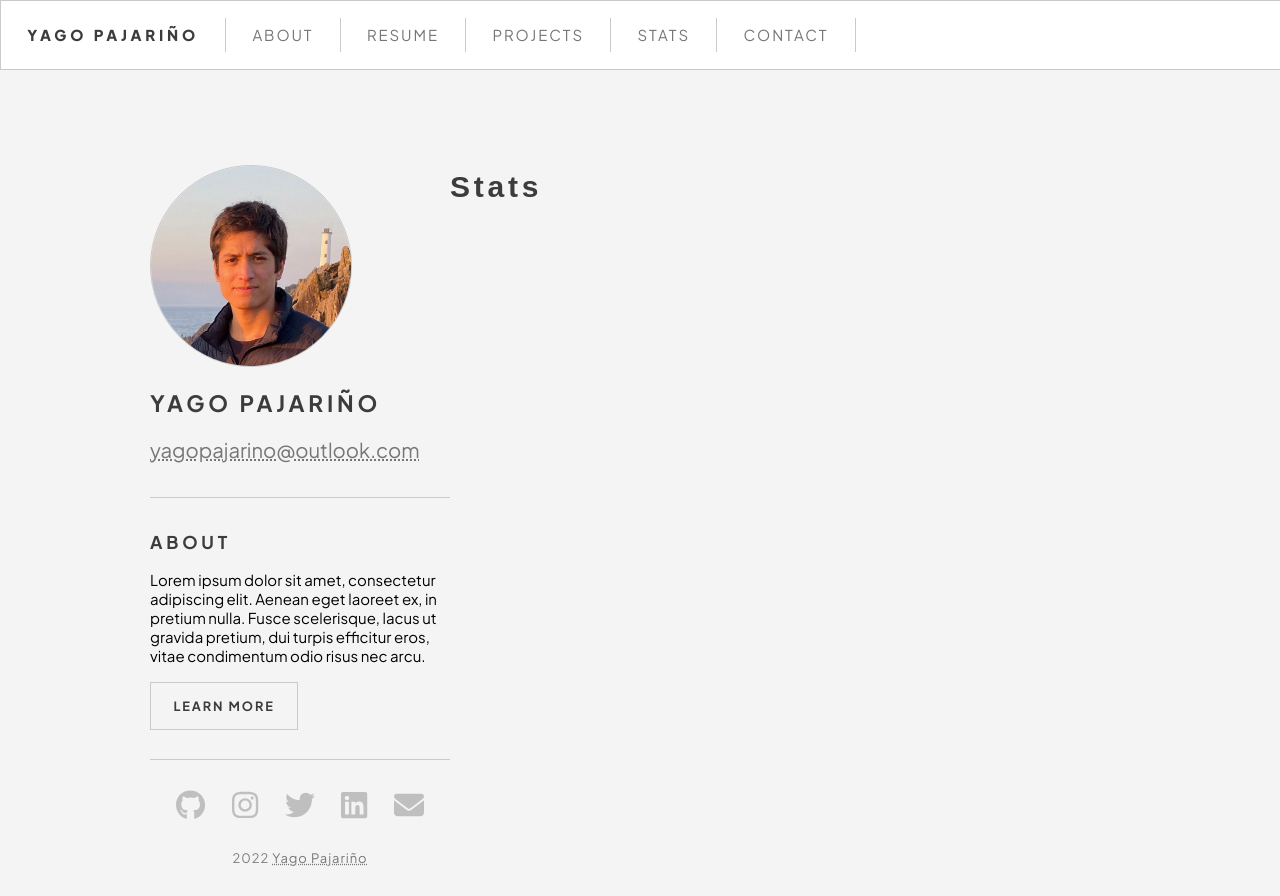
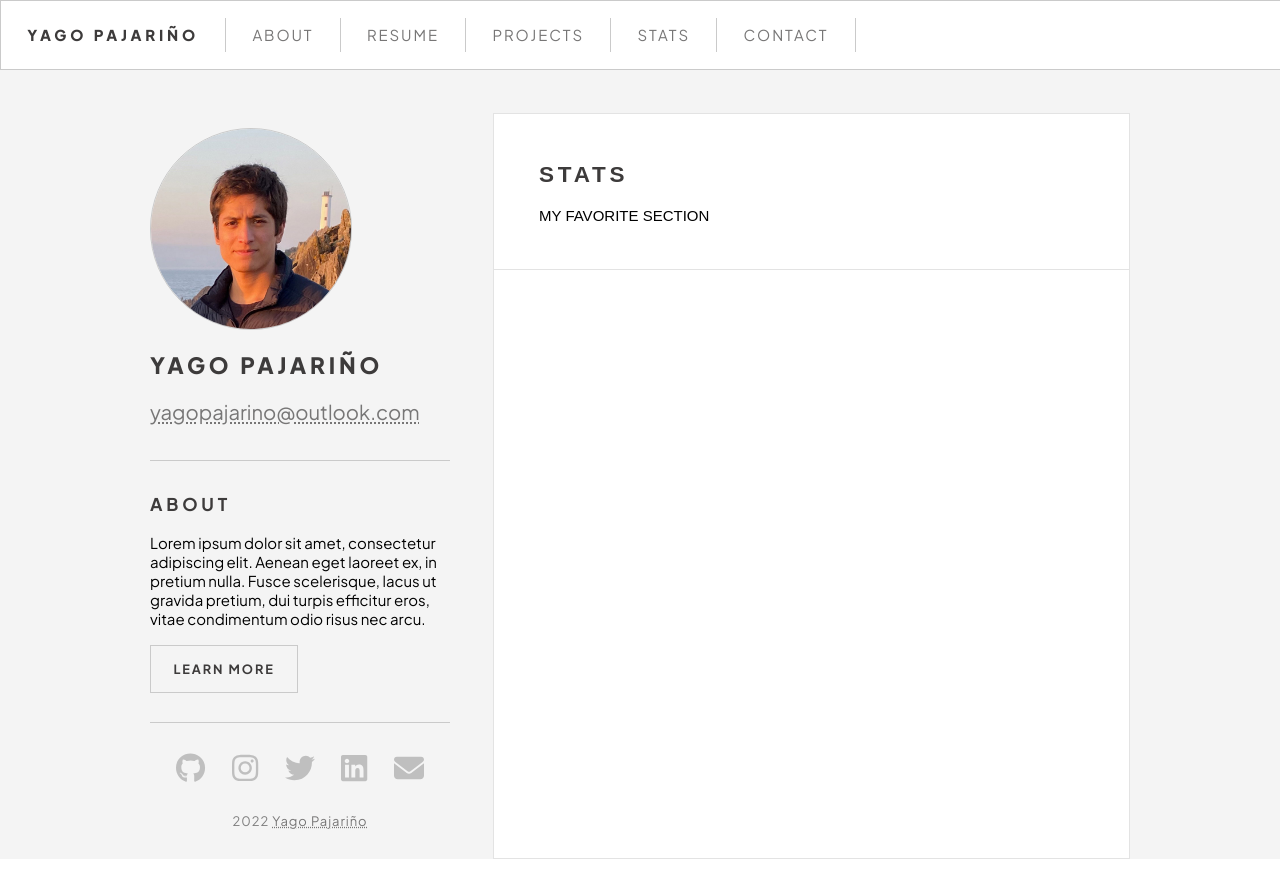
Before and after one commit to yagopajarino/resume, a React (Create React App) app: page /stats in a window 1280 px wide. After the commit the page ends 859 px from the top, so only its background shows below. Built offline with nearby package versions, Linux system fonts and the light colour scheme.

Commit message:
Adds new components

```diff
--- a/src/components/mainFrame.js
+++ b/src/components/mainFrame.js
@@ -1,13 +1,14 @@
 import { Outlet, Link } from "react-router-dom";
 import ProfileSection from "./profileSection";
+import WelcomeSection from "./welcomeSection";
 
 export default function MainFrame() {
   return (
-    <div className="mainContainer">
+    <div className="container">
       <ProfileSection />
-      <div id="routerContainer">
+      <article className="main" id="routerContainer">
         <Outlet />
-      </div>
+      </article>
     </div>
   );
 }
--- a/src/components/pages/About.js
+++ b/src/components/pages/About.js
@@ -1,3 +1,7 @@
-export default function About() {
-  return <h1>About</h1>;
+import SectionHeader from "../../templates/sectionHeader";
+import pagesData from "../../data/pagesData.json";
+
+export default function About(props) {
+  let data = pagesData.filter((item) => item.title == "ABOUT")[0];
+  return <SectionHeader title={data.title} subtitle={data.subtitle} />;
 }
--- a/src/components/pages/Contact.js
+++ b/src/components/pages/Contact.js
@@ -1,3 +1,7 @@
+import SectionHeader from "../../templates/sectionHeader";
+import pagesData from "../../data/pagesData.json";
+
 export default function Contact() {
-  return <h1>Contact</h1>;
+  let data = pagesData.filter((item) => item.title == "CONTACT")[0];
+  return <SectionHeader title={data.title} subtitle={data.subtitle} />;
 }
--- a/src/components/pages/Projects.js
+++ b/src/components/pages/Projects.js
@@ -1,3 +1,7 @@
+import SectionHeader from "../../templates/sectionHeader";
+import pagesData from "../../data/pagesData.json";
+
 export default function Projects() {
-  return <h1>Projects</h1>;
+  let data = pagesData.filter((item) => item.title == "PROJECTS")[0];
+  return <SectionHeader title={data.title} subtitle={data.subtitle} />;
 }
--- a/src/components/pages/Resume.js
+++ b/src/components/pages/Resume.js
@@ -1,3 +1,7 @@
+import SectionHeader from "../../templates/sectionHeader";
+import pagesData from "../../data/pagesData.json";
+
 export default function Resume() {
-  return <h1>Resume</h1>;
+  let data = pagesData.filter((item) => item.title == "RESUME")[0];
+  return <SectionHeader title={data.title} subtitle={data.subtitle} />;
 }
--- a/src/components/pages/Stats.js
+++ b/src/components/pages/Stats.js
@@ -1,3 +1,7 @@
+import SectionHeader from "../../templates/sectionHeader";
+import pagesData from "../../data/pagesData.json";
+
 export default function Stats() {
-  return <h1>Stats</h1>;
+  let data = pagesData.filter((item) => item.title == "STATS")[0];
+  return <SectionHeader title={data.title} subtitle={data.subtitle} />;
 }
--- a/src/components/profileSection.js
+++ b/src/components/profileSection.js
@@ -15,7 +15,7 @@ export default function ProfileSection() {
   }
 
   return (
-    <div className="infoContainer">
+    <div className="lat infoContainer">
       <section className="profileResume">
         <div className="profilePic">
           <img src={profilePic} alt="Yago Pajariño"></img>
--- /dev/null
+++ b/src/components/welcomeSection.js
@@ -0,0 +1,7 @@
+export default function WelcomeSection() {
+  return (
+    <div className="welcomeSection">
+      <h1>HELLO</h1>
+    </div>
+  );
+}
--- /dev/null
+++ b/src/data/pagesData.json
@@ -0,0 +1,22 @@
+[
+    {
+        "title": "ABOUT",
+        "subtitle": "Word count"
+    },
+    {
+        "title": "CONTACT",
+        "subtitle": "KEEP IN TOUCH"
+    },
+    {
+        "title": "RESUME",
+        "subtitle": "THE FORMAL ONE"
+    },
+    {
+        "title": "PROJECTS",
+        "subtitle": "THE GOD ONES"
+    },
+    {
+        "title": "STATS",
+        "subtitle": "MY FAVORITE SECTION"
+    }
+]
--- a/src/index.js
+++ b/src/index.js
@@ -8,6 +8,7 @@ import Resume from "./components/pages/Resume";
 import Stats from "./components/pages/Stats";
 import "./style.css";
 import logo from "./static/logo.png";
+import WelcomeSection from "./components/welcomeSection";
 
 let icon = document.querySelector("#icon");
 icon.href = logo;
@@ -16,6 +17,7 @@ root.render(
   <BrowserRouter>
     <Routes>
       <Route path="/" element={<App />}>
+        <Route path="/" element={<WelcomeSection />} />
         <Route path="about" element={<About />} />
         <Route path="contact" element={<Contact />} />
         <Route path="Projects" element={<Projects />} />
--- a/src/style.css
+++ b/src/style.css
@@ -25,6 +25,7 @@ a {
 h1 {
     letter-spacing: 1mm;
     color: #3d3b3b;
+    font-weight: 900;
 }
 
 h3 {
@@ -37,9 +38,23 @@ section {
     border-bottom: 1px solid #cacaca;
 }
 
-.mainContainer {
-    display: flex;
-    padding: 10rem 0 0 10rem;
+article {
+    background-color: #ffffff;
+    border: 1px solid hsl(0deg 0% 63% / 30%);
+}
+
+.container {
+    padding: 7.5rem 10rem 0 10rem;
+    display: grid;
+    grid-template-columns: 0.7fr 1.3fr;
+    grid-template-rows: 1fr;
+    gap: 0px 0px;
+    grid-template-areas: "lat main";
+}
+
+.lat { grid-area: lat; }
+.main {
+    grid-area: main;
 }
 
 .infoContainer {
@@ -161,3 +176,8 @@ footer > p {
     color: #7f7f7f;
     letter-spacing: 0.25mm;
 }
+
+.boxContainer {
+    border-bottom: 1px solid hsl(0deg 0% 63% / 30%);
+    padding: 2rem 3rem;
+}
--- /dev/null
+++ b/src/templates/sectionHeader.js
@@ -0,0 +1,8 @@
+export default function SectionHeader(props) {
+  return (
+    <div className="boxContainer">
+      <h1>{props.title}</h1>
+      <p>{props.subtitle}</p>
+    </div>
+  );
+}
```
